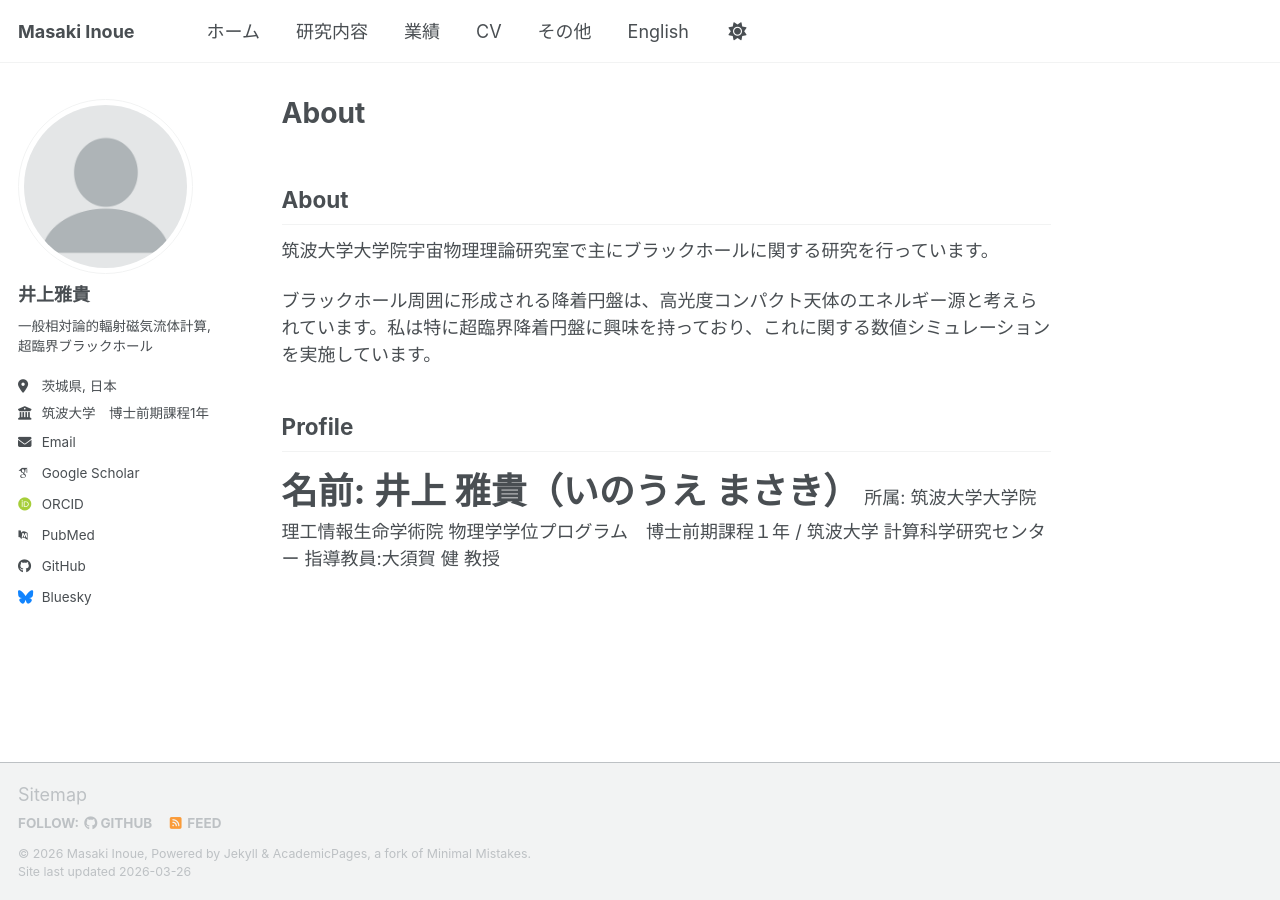
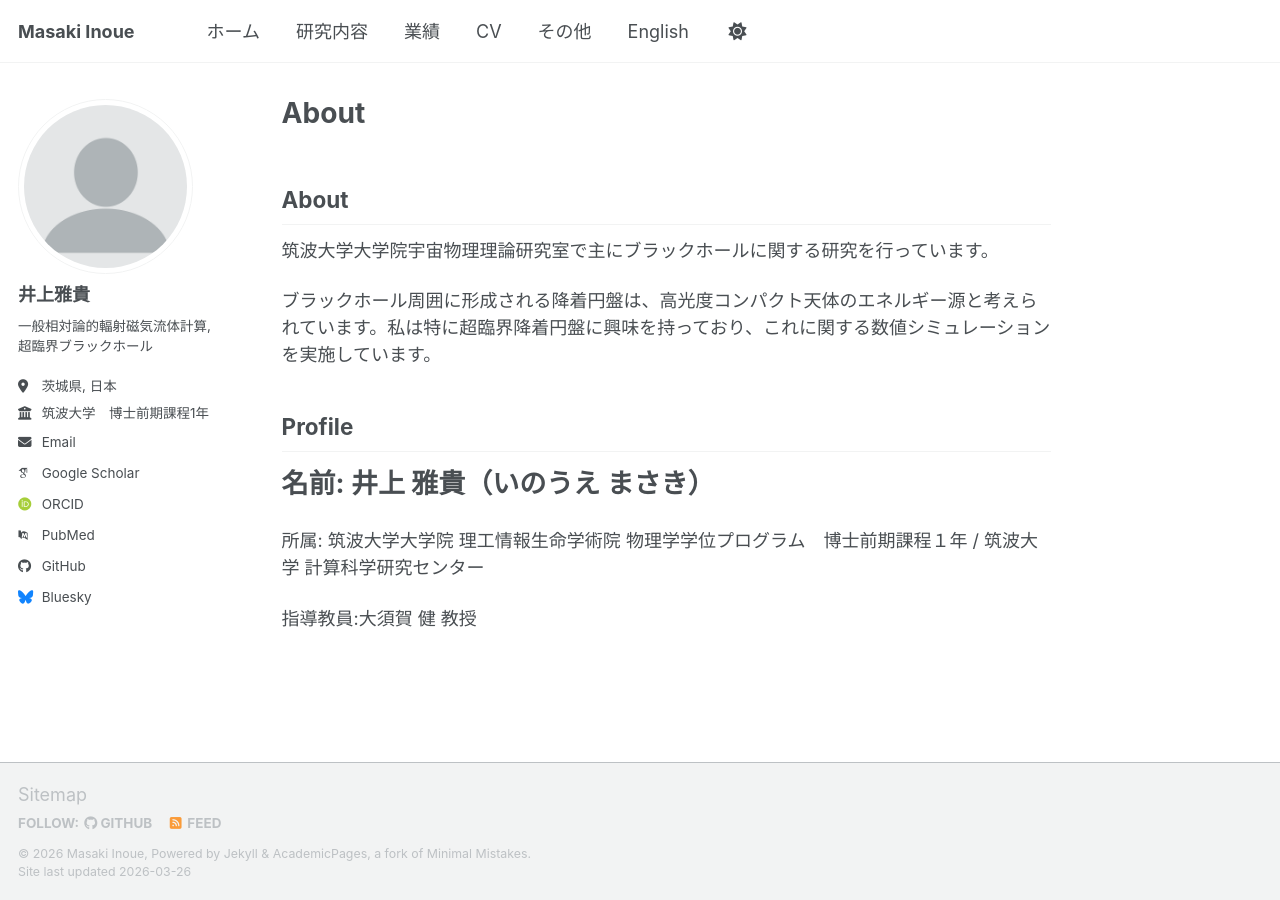
Before and after one commit to Masaki206/Masaki206.github.io, a Jekyll site: the page built from _pages/about.md, in a window 1280 px wide. Built offline with Jekyll 4.4.1, drawn with Linux system fonts in a browser that asks for light colours; some web fonts are replaced; our own code applies the rules of GitHub Pages for plain Markdown files; a script bundle is joined from its source files by our own code; library files that are not in the unit come from our copies; some of the changed lines change nothing that is shown.

Commit message:
Update about.md

```diff
--- a/_pages/about.md
+++ b/_pages/about.md
@@ -6,6 +6,8 @@
 
 ## Profile
 
-<span style="font-size: 2.0em; font-weight: bold;">名前: 井上 雅貴（いのうえ まさき）</span>
+<span style="font-size: 1.5em; font-weight: bold;">名前: 井上 雅貴（いのうえ まさき）</span>
+
 所属: 筑波大学大学院 理工情報生命学術院 物理学学位プログラム　博士前期課程１年 / 筑波大学 計算科学研究センター
+
 指導教員:大須賀 健 教授
```
